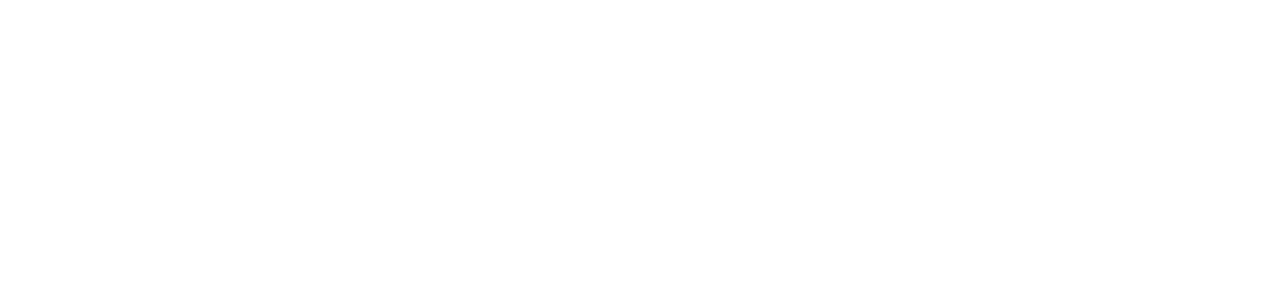
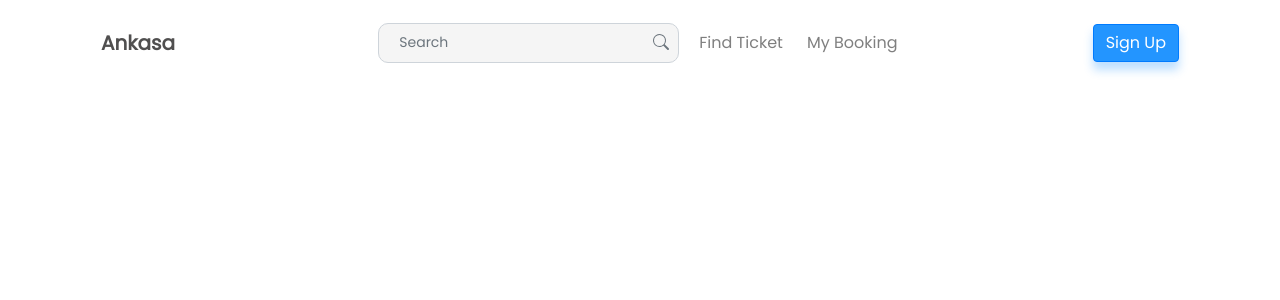
Before and after one commit to RPHertiansa/ankasa, a Vue app: page / in a window 1280 px wide. Shown: the top 300 px of the page. Built offline with nearby package versions, Linux system fonts and the light colour scheme.

Commit message:
add navbar

```diff
--- a/src/App.vue
+++ b/src/App.vue
@@ -5,6 +5,8 @@
 </template>
 
 <style>
+@import url('https://fonts.googleapis.com/css2?family=Poppins&display=swap');
+
 #app {
   font-family: Avenir, Helvetica, Arial, sans-serif;
   -webkit-font-smoothing: antialiased;
@@ -14,5 +16,6 @@
   margin: 0;
   padding: 0;
   box-sizing: border-box;
+
 }
 </style>
--- /dev/null
+++ b/src/component/Navbar.vue
@@ -0,0 +1,95 @@
+<template>
+  <div class="navbar-all">
+    <div>
+      <div class="container navbar-content">
+        <b-navbar toggleable="lg" type="light" variant="white">
+          <b-navbar-brand href="#" class="brand-name">Ankasa</b-navbar-brand>
+          <b-navbar-toggle target="nav-collapse"></b-navbar-toggle>
+          <b-collapse id="nav-collapse" is-nav>
+            <b-navbar-nav class="m-auto">
+              <b-nav-form>
+                <div class="form">
+                  <b-form-input
+                    size="sm"
+                    class="mr-sm-2 search-form"
+                    placeholder="Search"
+                  ></b-form-input>
+                  <button><b-icon icon="search" variant="secondary"></b-icon></button>
+                </div>
+              </b-nav-form>
+              <b-nav-item href="#" class="btn-route ml-3"
+                >Find Ticket</b-nav-item
+              >
+              <b-nav-item href="#" class="btn-route ml-2"
+                >My Booking</b-nav-item
+              >
+            </b-navbar-nav>
+            <button class="btn btn-primary btn-signin">Sign Up</button>
+          </b-collapse>
+        </b-navbar>
+      </div>
+    </div>
+  </div>
+</template>
+
+<script>
+export default {
+  name: 'Navbar'
+}
+</script>
+
+<style scoped>
+.navbar-all {
+  font-family: "Poppins", sans-serif;
+  height: 85px;
+  display: flex;
+  flex-direction: column;
+  justify-content: center;
+  width: 100%;
+}
+
+.brand-name {
+  font-size: 20px;
+  font-style: normal;
+  font-weight: bold;
+  color: #504f4f !important;
+}
+.search-form {
+  width: 250px;
+  height: 40px;
+  background: #f5f5f5;
+  border-radius: 10px;
+  padding-left: 20px;
+}
+.btn-route {
+  display: flex;
+  flex-direction: column;
+  justify-content: space-between;
+  align-items: center;
+}
+.btn-route:hover::after {
+  content: "";
+  width: 50px;
+  height: 5px;
+  background-color: #2395ff;
+  position: absolute;
+  display: block;
+  margin: auto;
+  border-radius: 10px;
+  transition: all 0.4s ease;
+  top: 50px;
+}
+.btn-signin {
+  background: #2395ff;
+  box-shadow: 0px 8px 10px rgba(35, 149, 255, 0.3);
+}
+.form {
+  display: flex;
+}
+.form button {
+  border: none;
+  outline: none;
+  background-color: transparent;
+  margin-left: -40px;
+}
+</style>
--- a/src/views/Home.vue
+++ b/src/views/Home.vue
@@ -1,4 +1,16 @@
 <template>
   <div class="home">
+    <Navbar />
   </div>
 </template>
+
+<script>
+import Navbar from '../component/Navbar'
+
+export default {
+  name: 'Home',
+  components: {
+    Navbar
+  }
+}
+</script>
```
Also changed, not shown: 1 other file (tests, documents, lock files or other folders).
